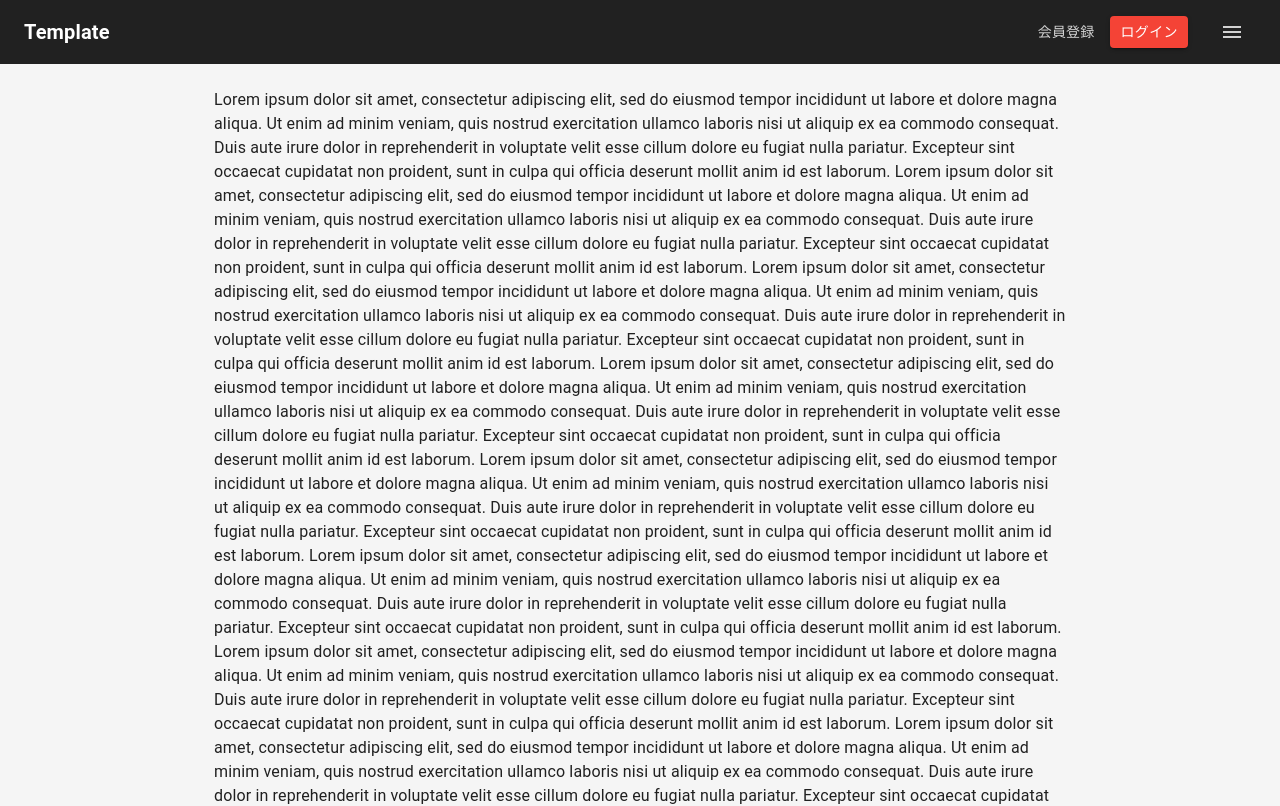
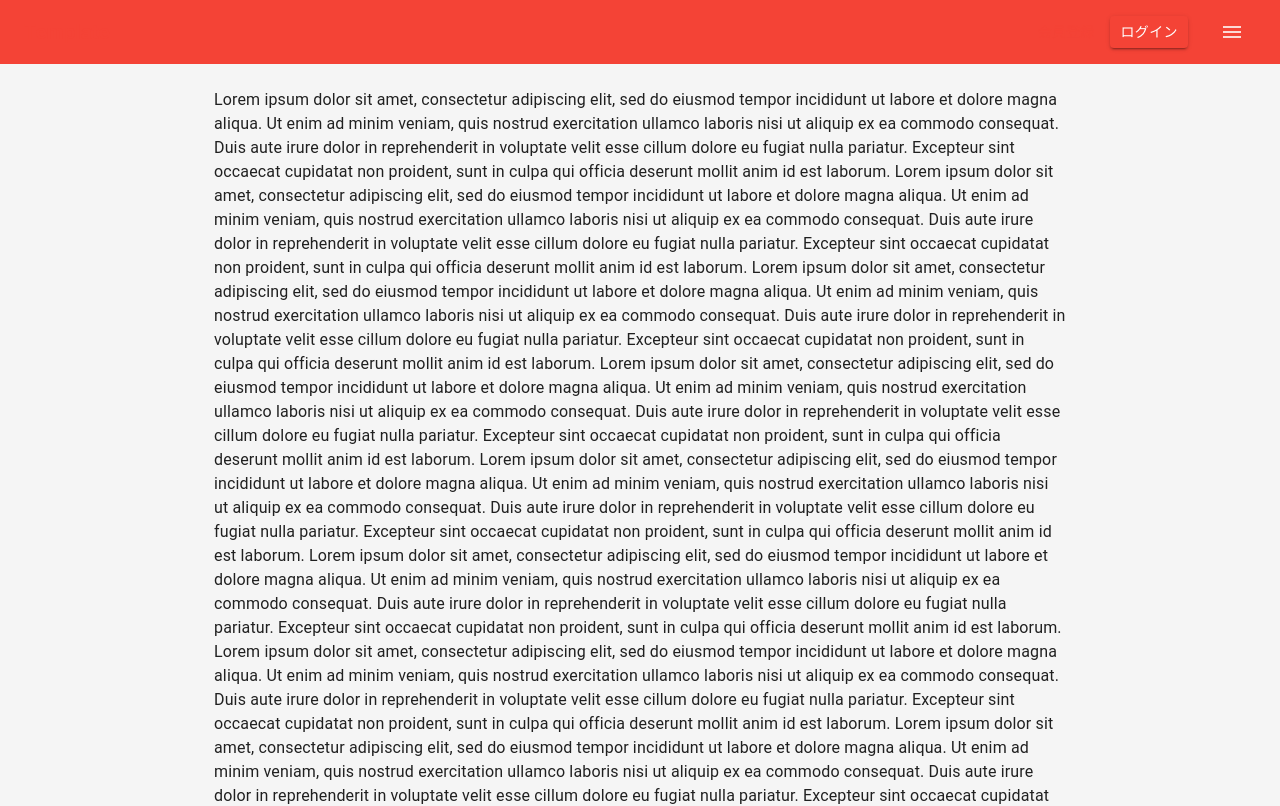
Before and after one commit to ampersand-github/STARTUP-TEMPLATE2, a Next.js app in the folder frontend/: page / in a window 1280 px wide. Shown: the top 806 px of the page. Built offline with nearby package versions, Linux system fonts and the light colour scheme.

Commit message:
headerをコンテナー化

```diff
--- a/frontend/src/components/organisms/header/index.tsx
+++ b/frontend/src/components/organisms/header/index.tsx
@@ -1,38 +1,40 @@
-import {
-  Button,
-  IconButton,
-  Link,
-  Toolbar,
-  Typography,
-  useTheme,
-} from "@mui/material";
+import { Button, IconButton, Link, Toolbar, Typography } from "@mui/material";
 import { AppBar } from "@mui/material";
 import MenuIcon from "@mui/icons-material/Menu";
-import { Theme } from "@mui/material/styles/createTheme";
 import { Space } from "src/components/elements/space";
-import { useIsMobileSize } from "src/services/hooks/use-is-mobile-size";
 import { SIGN_IN_PAGE, SIGN_UP_PAGE } from "src/services/constraints/page-url";
+import * as React from "react";
+import { IUseAuth } from "src/services/hooks/use-auth";
 
-export const Header = () => {
-  const theme: Theme = useTheme();
-  const backgroundColor = theme.palette.grey["900"];
-  const white = theme.palette.common.white;
-  const { isMobileSize } = useIsMobileSize();
+export interface IHeader {
+  user: IUseAuth["user"];
+  logout: IUseAuth["logout"];
+  isMobileSize: boolean;
+  white: string;
+  backgroundColor: string;
+}
 
+export const Header = ({
+  user,
+  logout,
+  isMobileSize,
+  white,
+  backgroundColor,
+}: IHeader) => {
   return (
     <AppBar position="static" sx={{ backgroundColor: backgroundColor }}>
       <Toolbar>
         {/* タイトル */}
         <Link href={"/"} underline="none" sx={{ flexGrow: 1 }}>
-          <Typography
-            variant="h6"
-            fontWeight={"bold"}
-            color={theme.palette.common.white}
-          >
+          <Typography variant="h6" fontWeight={"bold"} color={white}>
             Template
           </Typography>
         </Link>
 
+        {user ? (
+          <Button onClick={logout}>ログアウト</Button>
+        ) : (
+          <>
             {/* 会員登録 */}
             <Link href={SIGN_UP_PAGE} underline="hover">
               <Button sx={{ color: white, opacity: 0.8 }}>
@@ -50,8 +52,10 @@
             >
               <Typography variant="button">ログイン</Typography>
             </Button>
-        <Space width={2} />
-        <Space width={isMobileSize ? 0 : 2} />
+          </>
+        )}
+
+        <Space width={isMobileSize ? 2 : 4} />
 
         {/* メニュー */}
         <IconButton size="large" edge="start" aria-label="menu" color="inherit">
```
Also changed, not shown: frontend/src/components/organisms/header/index.container.ts (added, +21 -0 lines). Lines whose indentation alone changed are shown as unchanged.
